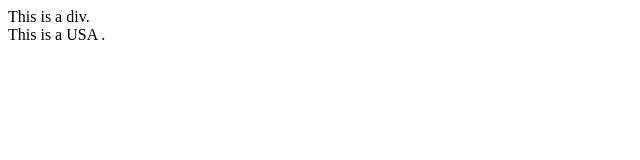
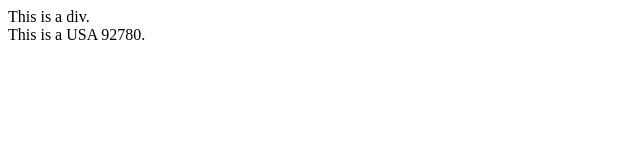
Before and after one commit to Abdulaali/website-5pm, a plain HTML site: page contact.html in a window 1280 px wide. Shown: the full height of the page, 0-640 px from the left. Drawn offline with Linux system fonts and the light colour scheme.

Commit message:
updated the ZIP

```diff
--- a/contact.html
+++ b/contact.html
@@ -7,6 +7,6 @@
    </head>
       <body>
             <div>This is a <span>div.</span></div>
-         <span>This is a USA .</span>
+         <span>This is a USA 92780.</span>
       </body>
 </html>
```
